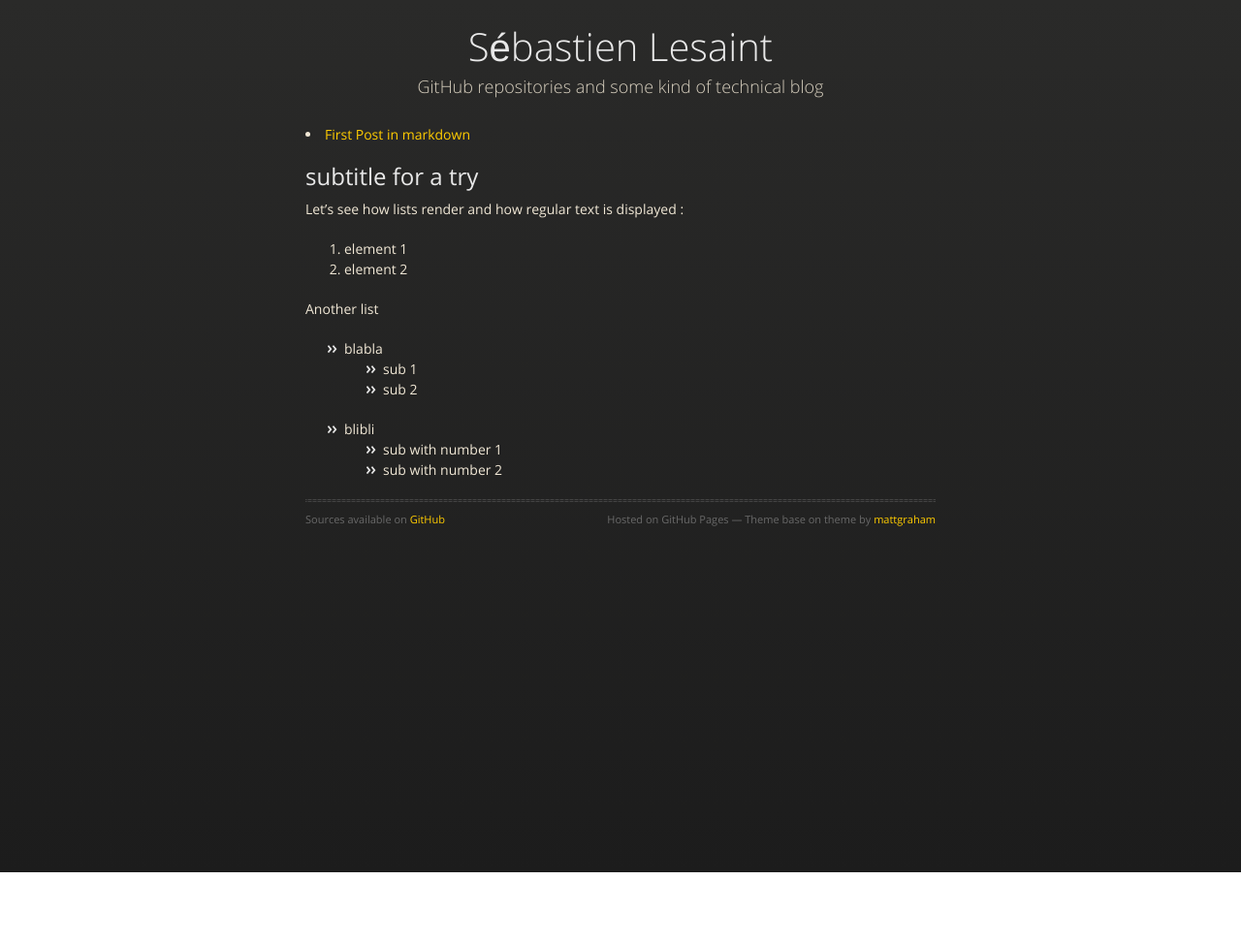
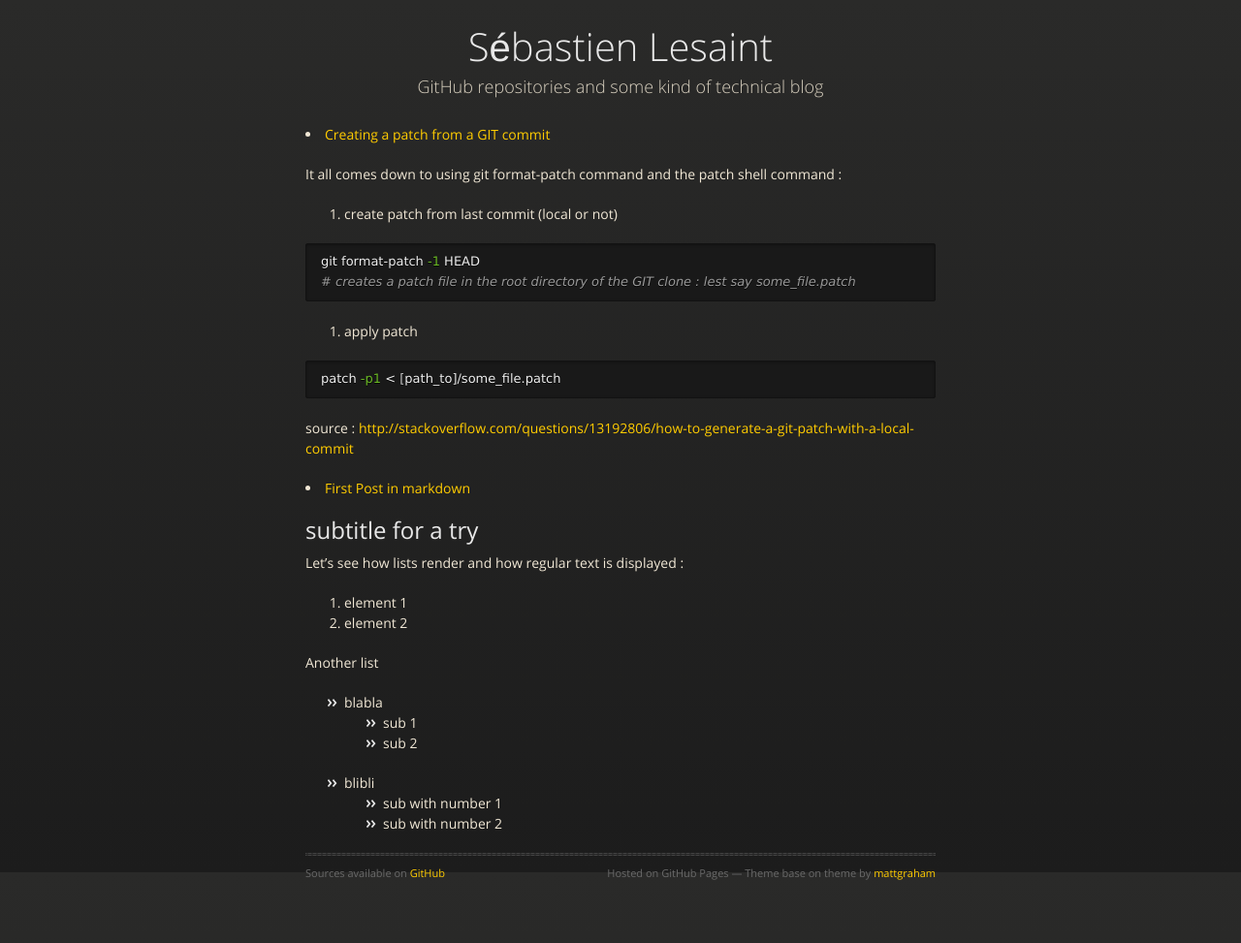
Before and after one commit to lesaint/lesaint.github.io, a Jekyll site: the page built from index.html, in a window 1280 px wide. Shown: the whole page at 97% size. Built offline with Jekyll 4.4.1, drawn with Linux system fonts in a browser that asks for light colours; nearby versions of some CDN libraries; Markdown is read by kramdown in place of the engine named in the settings; before the commit the page ends 900 px from its top, so only the background shows below that.

Commit message:
fixing post 2014-01-03-patch_from_git_commit

````diff
--- a/_posts/2014-01-03_patch_from_git_commit.markdown
+++ b/_posts/2014-01-03-patch_from_git_commit.md
@@ -8,16 +8,16 @@ It all comes down to using git format-patch command and the patch shell command
 
 1. create patch from last commit (local or not)
 
-```shell
+```sh
 git format-patch -1 HEAD
 # creates a patch file in the root directory of the GIT clone : lest say some_file.patch
 ```
 
 2. apply patch
 
-```shell
+```sh
 patch -p1 < [path_to]/some_file.patch
 ```
 
 
-source : http://stackoverflow.com/questions/13192806/how-to-generate-a-git-patch-with-a-local-commit
+source : [http://stackoverflow.com/questions/13192806/how-to-generate-a-git-patch-with-a-local-commit](http://stackoverflow.com/questions/13192806/how-to-generate-a-git-patch-with-a-local-commit)
````
